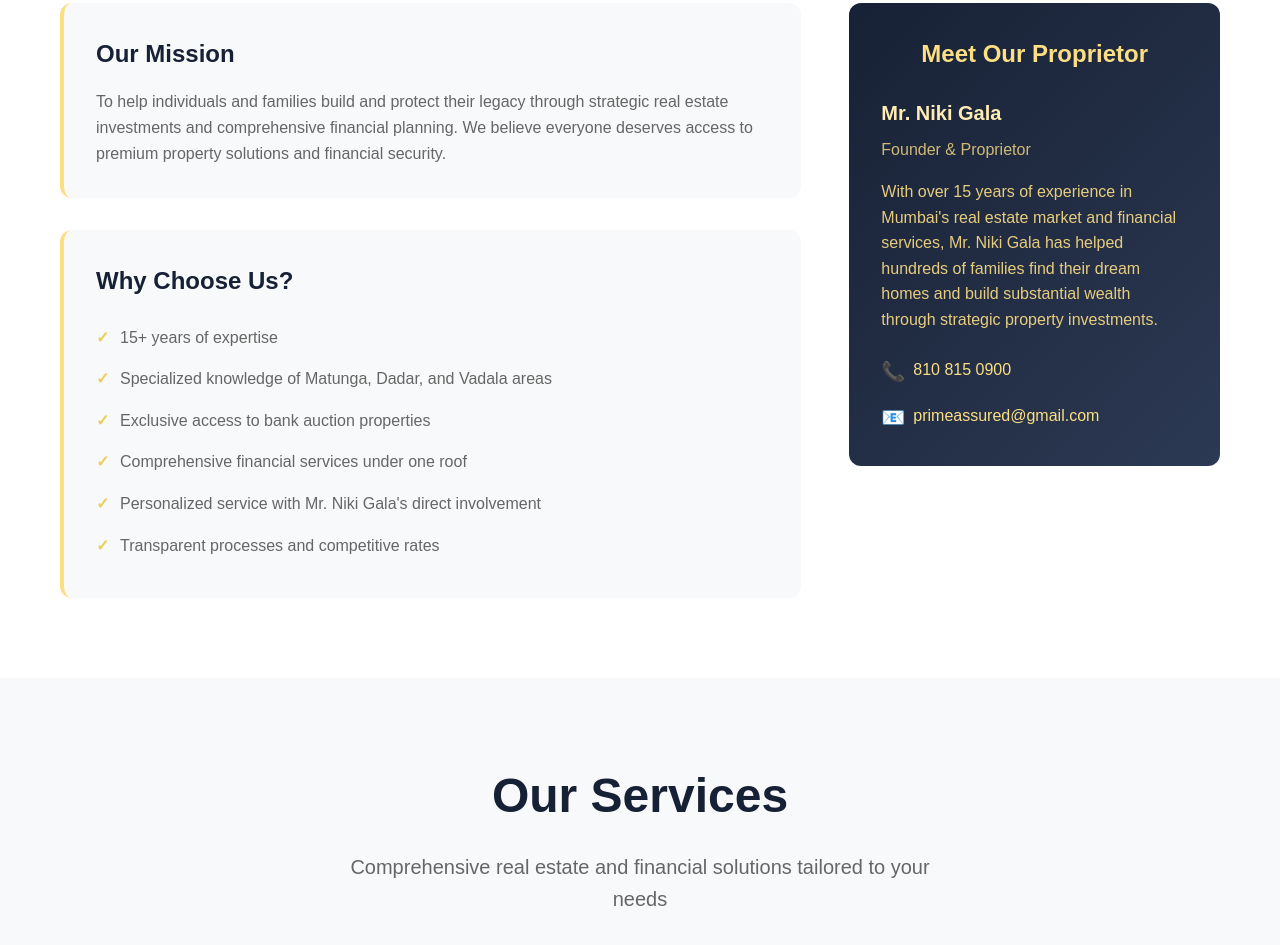
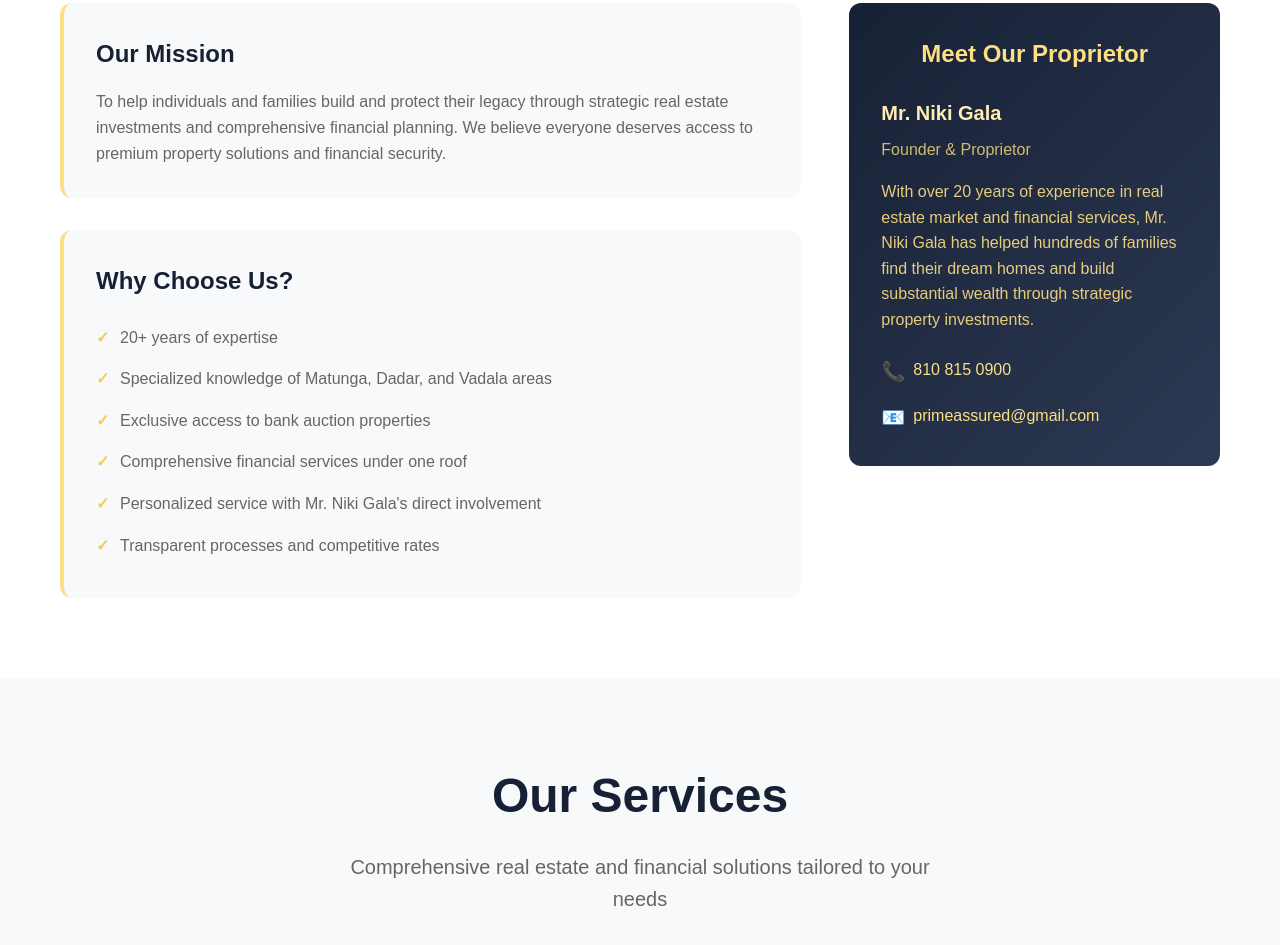
Before and after one commit to priyaangala/Website, a plain HTML site: page index.html in a window 1280 px wide. Shown: the part 1183-2128 px from the top of the page. Drawn offline with Linux system fonts and the light colour scheme.

Commit message:
Add files via upload

```diff
--- a/index.html
+++ b/index.html
@@ -110,7 +110,7 @@
                     <div class="about-card">
                         <h3 class="about-card-title">Why Choose Us?</h3>
                         <ul class="about-list">
-                            <li>15+ years of expertise</li>
+                            <li>20+ years of expertise</li>
                             <li>Specialized knowledge of Matunga, Dadar, and Vadala areas</li>
                             <li>Exclusive access to bank auction properties</li>
                             <li>Comprehensive financial services under one roof</li>
@@ -127,7 +127,7 @@
                             <h4 class="proprietor-name">Mr. Niki Gala</h4>
                             <p class="proprietor-role">Founder & Proprietor</p>
                             <p class="proprietor-desc">
-                                With over 15 years of experience in Mumbai's real estate market and
+                                With over 20 years of experience in real estate market and
                                 financial services, Mr. Niki Gala has helped hundreds of families find their dream homes
                                 and build substantial wealth through strategic property investments.
                             </p>
```
